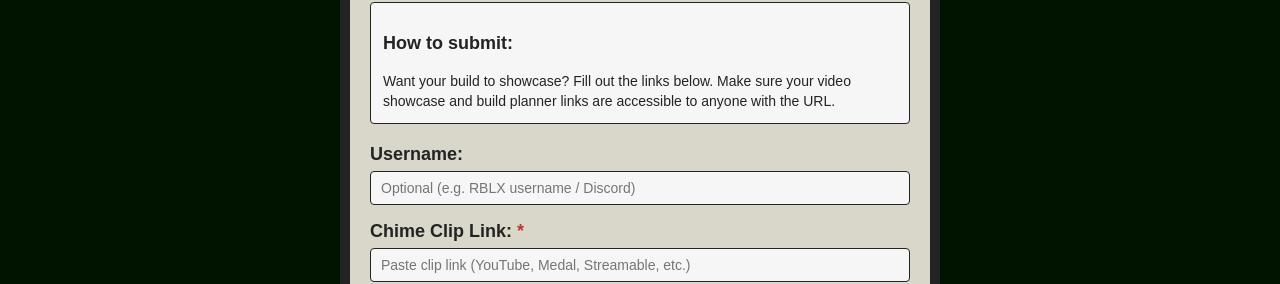
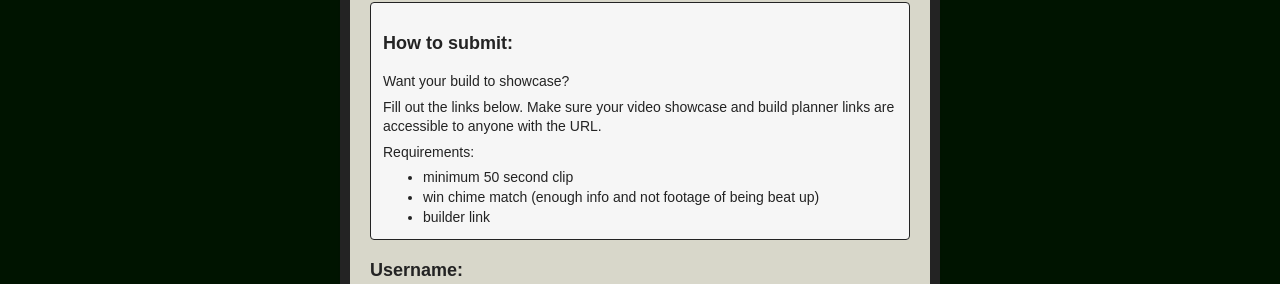
Before and after one commit to MATEW-V/DW_GTB, a React (Vite) app in the folder client/: page /submit in a window 1280 px wide. Shown: the part 146-430 px from the top of the page. Built offline with nearby package versions, Linux system fonts and the light colour scheme.

Commit message:
slight changes to submit view

```diff
--- a/client/src/views/SubmitView.css
+++ b/client/src/views/SubmitView.css
@@ -36,6 +36,7 @@
 .submit-description {
   margin: 6px 0 0;
   font-size: 14px;
+  white-space: pre-line;
   line-height: 1.4;
   color: var(--color-dark);
 }
--- a/client/src/views/SubmitView.jsx
+++ b/client/src/views/SubmitView.jsx
@@ -59,8 +59,17 @@ export default function SubmitView() {
                         <p className="feature-label-text">How to submit:</p>
                         <p className="submit-description">
                             Want your build to showcase?
+                        </p>
+                        <p className="submit-description">
                             Fill out the links below. Make sure your video showcase and build planner links are accessible to anyone with the URL.
                         </p>
+
+                        <p className="submit-description">Requirements:</p>
+                        <ul className="submit-description">
+                            <li>minimum 50 second clip</li>
+                            <li>win chime match (enough info and not footage of being beat up)</li>
+                            <li>builder link</li>
+                        </ul>
                     </div>
 
                     <form className="submit-form" onSubmit={handleSubmit}>
```
Lines whose indentation alone changed are shown as unchanged.
